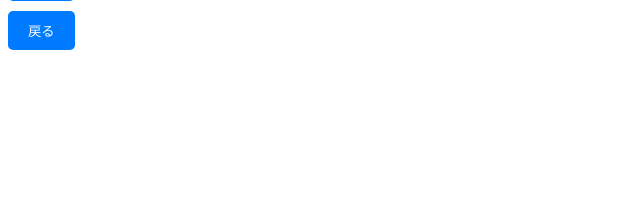
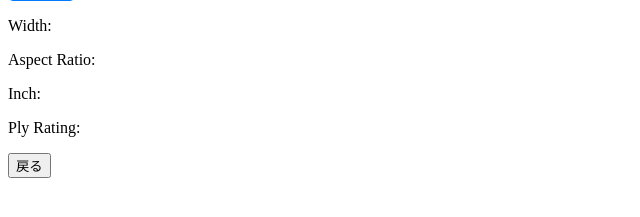
Before and after one commit to shin-murata/u_tire_app, a Flask app: page /dispatch/confirm in a window 1280 px wide. Shown: the part 269-486 px from the top of the page, without its empty margins (0-640 px from the left). Run offline with Flask 3, Linux system fonts and the light colour scheme.

Commit message:
戻るボタンが沼ってる

```diff
--- a/app.py
+++ b/app.py
@@ -109,9 +109,16 @@ def register_success():
 def search_page():
     form = SearchForm()
     tires = None  # 結果を保持する変数
+    # 初期状態で selected_tires をクリア
+    selected_tires = [] # popを使用せずリストを初期化する
+
     if form.validate_on_submit():
+        # フォームからの値を取得
+        width_value = form.width.data
+        aspect_ratio_value = form.aspect_ratio.data
+        inch_value = form.inch.data
         # ply_rating をフォームデータから取得
-        ply_rating = form.ply_rating.data
+        ply_rating_value = form.ply_rating.data
 
         # 基本的な検索条件をクエリとして初期化
         query = InputPage.query.filter_by(
@@ -121,32 +128,44 @@ def search_page():
         )
 
         # ply_rating が指定されている場合は追加条件を設定
-        if ply_rating and ply_rating != 0:  # 0 は「選択してください」に対応
-            query = query.filter(InputPage.ply_rating == ply_rating)
+        if ply_rating_value and ply_rating_value != 0:  # 0 は「選択してください」に対応
+            query = query.filter(InputPage.ply_rating == ply_rating_value)
 
         # 出庫済みではない条件を追加
         query = query.filter(InputPage.is_dispatched == False)
-
         # クエリを実行して結果を取得
         tires = query.all()
 
-    return render_template('search_page.html', form=form, tires=tires)
+        search_conditions = {
+            'width': width_value or '',
+            'aspect_ratio': aspect_ratio_value or '',
+            'inch': inch_value or '',
+            'ply_rating': ply_rating_value or ''
+        }
 
-@app.route('/edit/<int:id>', methods=['GET', 'POST'])
-def edit_page(id):
-    tire = InputPage.query.get_or_404(id)
-    form = EditForm(obj=tire)
-    if form.validate_on_submit():
-        # フォームの内容でタイヤ情報を更新
-        form.populate_obj(tire)
-        db.session.commit()
-        return redirect(url_for('index'))
-    return render_template('edit_page.html', form=form, tire=tire)
+        # 検索条件をセッションに保存
+        session['search_conditions'] = search_conditions
+        session['selected_tires'] = []
+        return render_template('search_page.html', form=form, tires=tires, selected_tires=selected_tires)
 
-@app.route('/history')
-def history_page():
-    history = HistoryPage.query.all()
-    return render_template('history_page.html', history=history)
+    # セッションから検索条件を読み込み
+    if 'search_conditions' in session:
+        search_conditions = session['search_conditions']
+        form = SearchForm(data=search_conditions)
+        selected_tires = session.get('selected_tires', [])
+        # 検索条件を使ってクエリを実行
+        query = InputPage.query.filter_by(
+            width=search_conditions.get('width'),
+            aspect_ratio=search_conditions.get('aspect_ratio'),
+            inch=search_conditions.get('inch')
+            )
+        ply_rating = search_conditions.get('ply_rating')
+        if ply_rating and ply_rating != '0':
+            query = query.filter(InputPage.ply_rating == ply_rating)
+        query = query.filter(InputPage.is_dispatched == False)
+        tires = query.all()
+
+    return render_template('search_page.html', form=form, tires=tires, selected_tires=selected_tires)
 
 @app.route('/dispatch', methods=['GET', 'POST'])
 def dispatch():
@@ -155,22 +174,110 @@ def dispatch():
         dispatch_history = DispatchHistory.query.all()
         # セッションから選択済みのタイヤIDを取得（戻ってきた場合に利用）
         selected_tires = session.get('selected_tires', [])
-        return render_template('dispatch_page.html', dispatch_history=dispatch_history, selected_tires=selected_tires)
+        # セッションから検索条件を取得
+        search_conditions = session.get('search_conditions', {})
+        print(f"Search conditions in GET: {search_conditions}")
+
+        # 検索条件を使って検索結果を再取得
+        query = InputPage.query.filter_by(
+            width=search_conditions.get('width') or None,
+            aspect_ratio=search_conditions.get('aspect_ratio') or None,
+            inch=search_conditions.get('inch') or None
+        )
+        # ply_rating の特別処理
+        ply_rating = search_conditions.get('ply_rating')
+        if ply_rating and ply_rating != '0':  # 0 または未入力の場合は無視
+            query = query.filter(InputPage.ply_rating == ply_rating)
+        # クエリ実行
+        tires = query.all()
+
+        # テンプレートに必要な変数を渡す
+        return render_template(
+            'search_page.html',
+            form=SearchForm(data=search_conditions),
+            dispatch_history=dispatch_history,
+            tires=tires,
+            selected_tires=selected_tires
+            )
 
     elif request.method == 'POST':
-        # POSTデータで送信されたチェックされたタイヤIDリストを取得
-        selected_tires = request.form.getlist('tire_ids')  # 選択されたタイヤIDリスト
-        print(f"Selected tires (POST): {selected_tires}")  # デバッグ用
-        if not selected_tires:
-            flash("出庫するタイヤを選択してください。", "warning")
+        # POSTから送信されたデータを基に処理を分岐
+        action = request.form.get('action')  # どのボタンからのリクエストかを識別
+        print(f"Action: {action}")
+        print(f"Raw POST data: {request.form}") # 全POSTデータを確認するデバッグログ
+
+        if action == 'back':
+            # 戻るボタンの処理
+            selected_tires = request.form.getlist('tire_ids')
+            print(f"Selected tires (POST): {selected_tires}") # デバッグ用
+
+            search_conditions = {
+                'width': request.form.get('width') if request.form.get('width') not in [None, 'None', ''] else None,
+                'aspect_ratio': request.form.get('aspect_ratio') if request.form.get('aspect_ratio') not in [None, 'None', ''] else None,
+                'inch': request.form.get('inch') if request.form.get('inch') not in [None, 'None', ''] else None,
+                'ply_rating': request.form.get('ply_rating') if request.form.get('ply_rating') not in [None, 'None', ''] else None,
+            }
+            print(f"Search conditions to save: {search_conditions}")
+
+            # セッションに選択されたタイヤIDを保存
+            session['selected_tires'] = selected_tires
+            # 検索条件をセッションに保存
+            session['search_conditions'] = search_conditions
+
+            print(f"Search conditions to save: {search_conditions}")
+            print(f"Back button selected tires (POST): {selected_tires}")
+            print(f"Session saved search conditions: {session['search_conditions']}")
+
             return redirect(url_for('search_page'))
 
-        # セッションに選択されたタイヤIDを保存
-        session['selected_tires'] = selected_tires
-        # 選択されたタイヤを確認画面に渡す
-        tires_to_dispatch = [InputPage.query.get(tire_id) for tire_id in selected_tires]
-        print(f"Tires to dispatch: {tires_to_dispatch}")  # デバッグ用
-        return render_template('dispatch_confirm.html', tires_to_dispatch=tires_to_dispatch)
+        elif action == 'confirm':
+            # 出庫確認画面への処理
+            # POSTデータで送信されたチェックされたタイヤIDリストを取得
+            selected_tires = request.form.getlist('tire_ids')  # 選択されたタイヤIDリスト
+            print(f"Selected tires (POST): {selected_tires}")  # デバッグ用
+            if not selected_tires:
+                flash("出庫するタイヤを選択してください。", "warning")
+                return redirect(url_for('search_page'))
+
+            # 選択されたタイヤを確認画面に渡す
+            tires_to_dispatch = [InputPage.query.get(tire_id) for tire_id in selected_tires]
+            print(f"Tires to dispatch: {tires_to_dispatch}")  # デバッグ用
+            return render_template('dispatch_confirm.html', tires_to_dispatch=tires_to_dispatch)
+
+        else:
+            # その他のPOSTリクエスト（既存の処理）
+            selected_tires = request.form.getlist('tire_ids')  # 選択されたタイヤIDリスト
+            print(f"Selected tires (POST): {selected_tires}")  # デバッグ用
+            if not selected_tires:
+                flash("出庫するタイヤを選択してください。", "warning")
+                return redirect(url_for('search_page'))
+
+            # 新しい検索を行うため、セッションをクリア
+            session.pop('selected_tires', None)
+            session.pop('search_conditions', None)
+
+            # セッションに選択されたタイヤIDを保存
+            session['selected_tires'] = selected_tires
+
+            # 検索条件をセッションに保存
+            session['search_conditions'] = {
+                'width': request.form.get('width') if request.form.get('width') not in [None, 'None', ''] else None,
+                'aspect_ratio': request.form.get('aspect_ratio') if request.form.get('aspect_ratio') not in [None, 'None', ''] else None,
+                'inch': request.form.get('inch') if request.form.get('inch') not in [None, 'None', ''] else None,
+                'ply_rating': request.form.get('ply_rating') if request.form.get('ply_rating') not in [None, 'None', ''] else None,
+            }
+
+            print(f"Other action selected tires (POST): {selected_tires}")
+            print(f"Other action search conditions (POST): {session['search_conditions']}")
+
+            # 選択されたタイヤを確認画面に渡す
+            tires_to_dispatch = [InputPage.query.get(tire_id) for tire_id in selected_tires]
+            print(f"Tires to dispatch: {tires_to_dispatch}")  # デバッグ用
+            return render_template('dispatch_confirm.html', tires_to_dispatch=tires_to_dispatch)
+
+    # 万が一どの分岐にも一致しない場合のデフォルトレスポンス
+    return redirect(url_for('search_page'))
+
 
 @app.route('/dispatch/confirm', methods=['GET', 'POST'])
 def dispatch_confirm():
@@ -203,12 +310,32 @@ def dispatch_confirm():
         except Exception as e:
             db.session.rollback()
             flash(f"出庫処理中にエラーが発生しました: {e}", "danger")
+
+        # セッションをクリアして検索ページに戻る
+        session.pop('selected_tires', None)
+        session.pop('search_conditions', None)
         return redirect(url_for('search_page'))
 
     # GETの場合、セッションから選択済みのタイヤを取得して表示
     selected_tires = session.get('selected_tires', [])
     tires_to_dispatch = [InputPage.query.get(tire_id) for tire_id in selected_tires]
     return render_template('dispatch_confirm.html', tires_to_dispatch=tires_to_dispatch)
+
+@app.route('/edit/<int:id>', methods=['GET', 'POST'])
+def edit_page(id):
+    tire = InputPage.query.get_or_404(id)
+    form = EditForm(obj=tire)
+    if form.validate_on_submit():
+        # フォームの内容でタイヤ情報を更新
+        form.populate_obj(tire)
+        db.session.commit()
+        return redirect(url_for('index'))
+    return render_template('edit_page.html', form=form, tire=tire)
+
+@app.route('/history')
+def history_page():
+    history = HistoryPage.query.all()
+    return render_template('history_page.html', history=history)
 
 @app.route('/alerts')
 def alert_page():
--- a/templates/dispatch_confirm.html
+++ b/templates/dispatch_confirm.html
@@ -62,9 +62,22 @@
 
 <!-- 戻るボタン -->
 <form method="POST" action="{{ url_for('dispatch') }}">
-    {% for tire in tires_to_dispatch %}
-        <input type="hidden" name="tire_ids" value="{{ tire.id }}">
+    <input type="hidden" name="action" value="back">
+
+    <!-- 検索条件を隠しフィールドで送信 -->
+    <input type="hidden" name="width" value="{{ session.get('search_conditions', {}).get('width', '') }}">
+    <input type="hidden" name="aspect_ratio" value="{{ session.get('search_conditions', {}).get('aspect_ratio', '') }}">
+    <input type="hidden" name="inch" value="{{ session.get('search_conditions', {}).get('inch', '') }}">
+    <input type="hidden" name="ply_rating" value="{{ session.get('search_conditions', {}).get('ply_rating', '') }}">
+    <p>Width: {{ session.get('search_conditions', {}).get('width', '') }}</p>
+    <p>Aspect Ratio: {{ session.get('search_conditions', {}).get('aspect_ratio', '') }}</p>
+    <p>Inch: {{ session.get('search_conditions', {}).get('inch', '') }}</p>
+    <p>Ply Rating: {{ session.get('search_conditions', {}).get('ply_rating', '') }}</p>
+    <!-- 選択済みのタイヤIDを送信 -->
+    {% for tire_id in selected_tires %}
+        <input type="hidden" name="tire_ids" value="{{ tire_id }}">
     {% endfor %}
-    <button type="submit" class="btn btn-secondary">戻る</button>
+
+    <button type="submit">戻る</button>
 </form>
 {% endblock %}
--- a/templates/search_page.html
+++ b/templates/search_page.html
@@ -53,6 +53,10 @@
         <tbody>
             {% for tire in tires %}
             <tr>
+                <td>
+                    <input type="checkbox" name="tire_ids" value="{{ tire.id }}"
+                    {% if tire.id in selected_tires %} checked {% endif %}>
+                </td>
                 <!-- タイヤの在庫番号（id） -->
                 <td>{{ tire.id }}</td>
                 <!-- メーカー（manufacturer） -->
```
Also changed, not shown: templates/dispatch_page.html (+1 -11 lines), database/u_tire_app.db.
